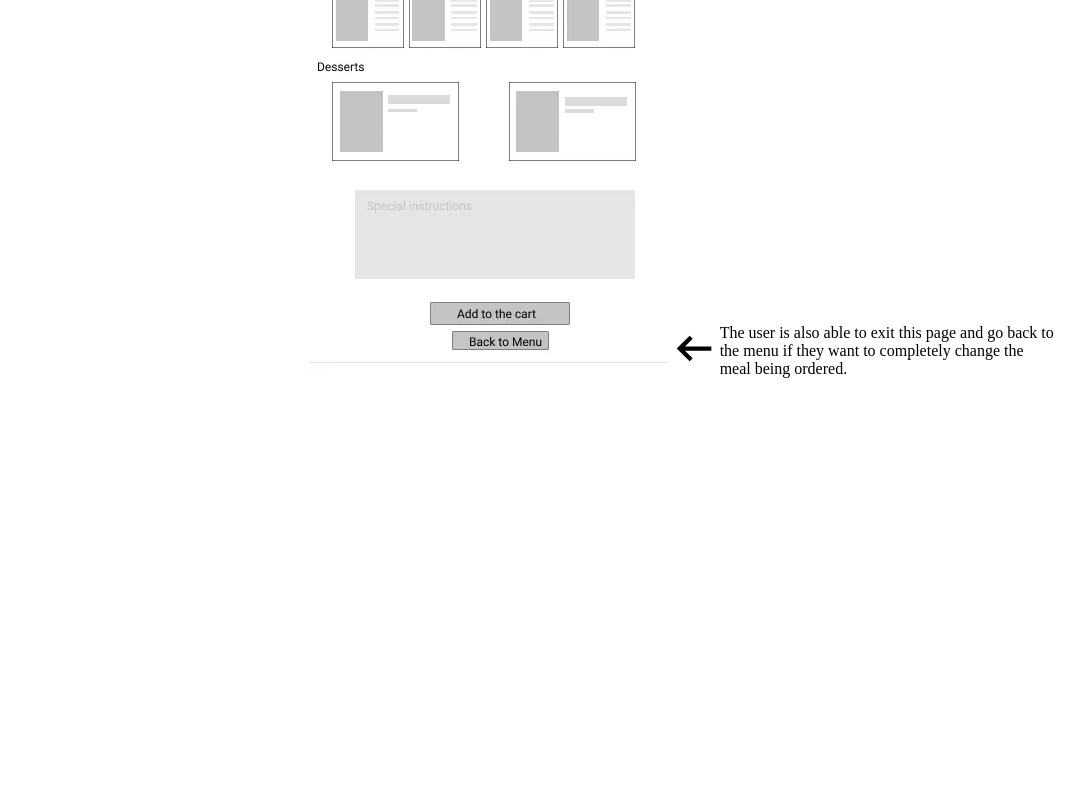
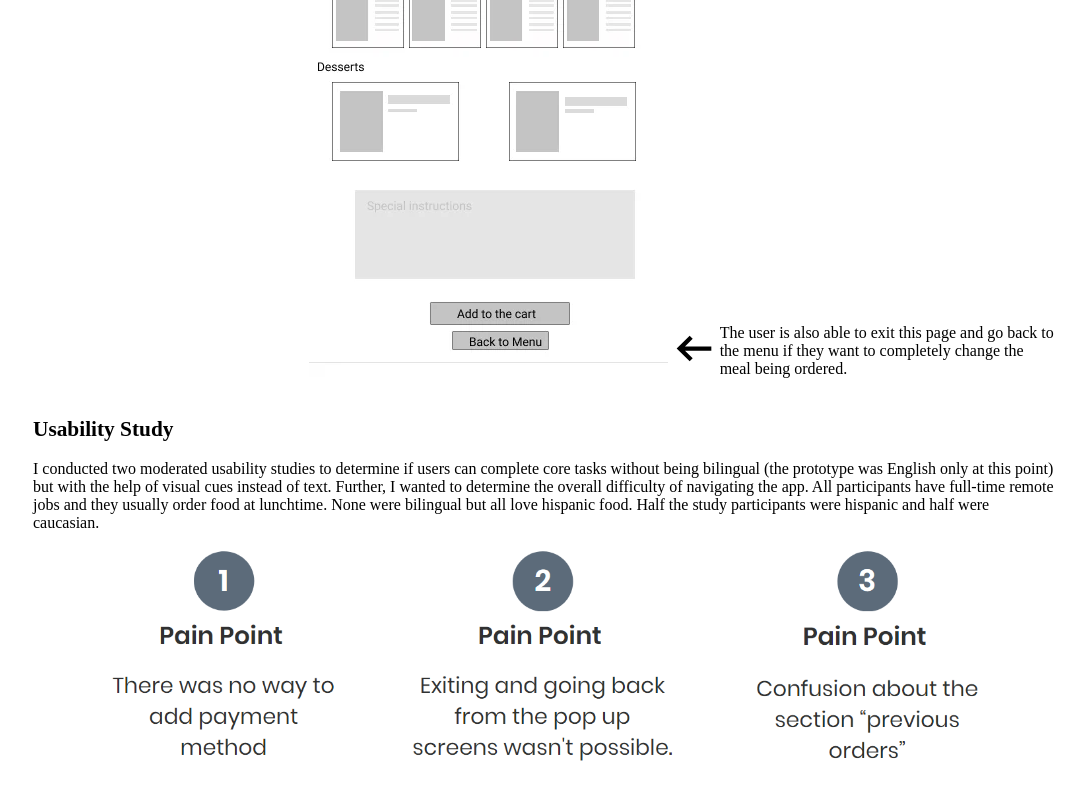
Before and after one commit to kevins2024/AnaCristinaCanana, a React (Vite) app: page /projects/taqueria in a window 1280 px wide. Shown: the part 7350-8150 px from the top of the page, without its empty margins (95-1180 px from the left). Before the commit the page ends 8069 px from the top, so only its background shows below. Built offline with nearby package versions, Linux system fonts and the light colour scheme.

Commit message:
usability study content added

```diff
--- a/src/pages/projects/Taqueria/Taqueria.tsx
+++ b/src/pages/projects/Taqueria/Taqueria.tsx
@@ -31,6 +31,7 @@ import mobileHomePage from "./assets/16homeMobile.jpg";
 import arrowRightAlt from "./assets/arrow_right_alt_FILL0_wght400_GRAD0_opsz24.svg";
 import arrowLeftAlt from "./assets/arrow_left_alt_FILL0_wght400_GRAD0_opsz24.svg";
 import menuWithReturnShown from "./assets/17_menu.webp";
+import usabilityPlaceholder from "./assets/placeholderUsabilityStudy.png";
 
 function Taqueria() {
   return (
@@ -275,6 +276,16 @@ function Taqueria() {
           they want to completely change the meal being ordered.
         </div>
       </div>
+      <ProjectContent
+        title="Usability Study"
+        content={[
+          {
+            type: ProjectContentType.PARAGRAPH,
+            data: "I conducted two moderated usability studies to determine if users can complete core tasks without being bilingual (the prototype was English only at this point) but with the help of visual cues instead of text. Further, I wanted to determine the overall difficulty of navigating the app. All participants have full-time remote jobs and they usually order food at lunchtime. None were bilingual but all love hispanic food. Half the study participants were hispanic and half were caucasian.",
+          },
+          { type: ProjectContentType.IMAGE, data: usabilityPlaceholder },
+        ]}
+      />
       {/* <ProjectContentLayoutOneTwo
         left={<>this is the left content</>}
         right={
```
Also changed, not shown: src/pages/projects/Taqueria/assets/placeholderUsabilityStudy.png (added).
